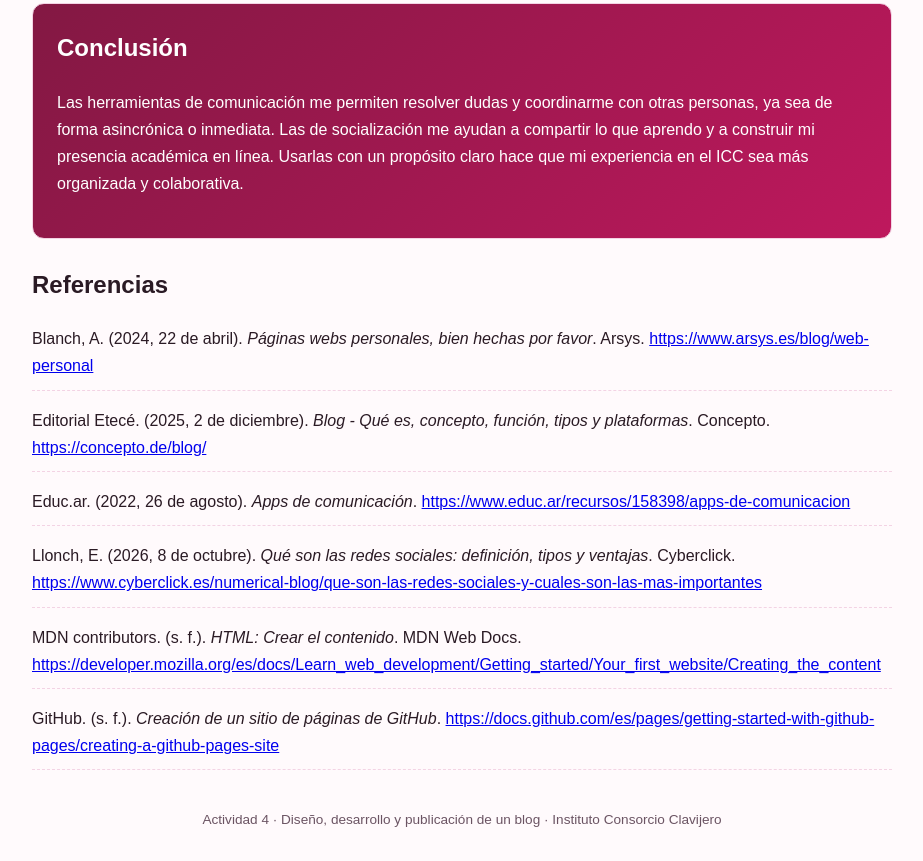
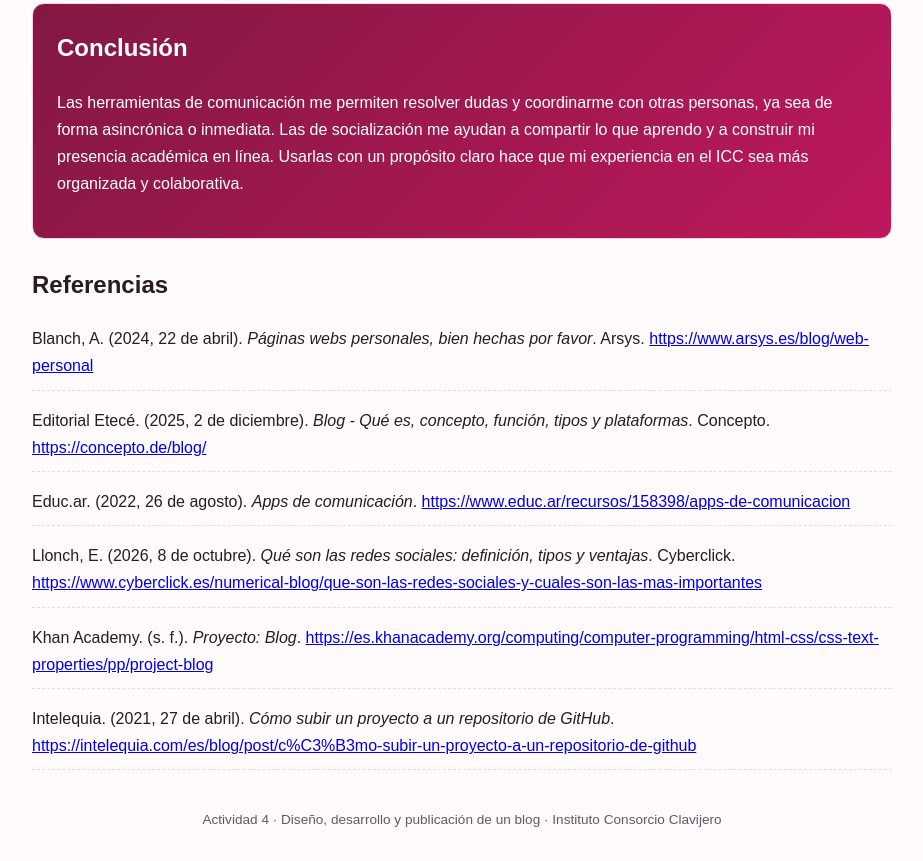
Before and after one commit to kenn-miw/DannaJaretsyL-pwzMonteroICC, a plain HTML site: page index.html in a window 1280 px wide. Shown: the part 2397-3258 px from the top of the page, without its empty margins (178-1101 px from the left). Drawn offline with Linux system fonts and the light colour scheme.

Commit message:
Agregar referencias APA solicitadas

```diff
--- a/index.html
+++ b/index.html
@@ -185,8 +185,8 @@ footer {
   <p>Editorial Etecé. (2025, 2 de diciembre). <em>Blog - Qué es, concepto, función, tipos y plataformas</em>. Concepto. <a href="https://concepto.de/blog/">https://concepto.de/blog/</a></p>
   <p>Educ.ar. (2022, 26 de agosto). <em>Apps de comunicación</em>. <a href="https://www.educ.ar/recursos/158398/apps-de-comunicacion">https://www.educ.ar/recursos/158398/apps-de-comunicacion</a></p>
   <p>Llonch, E. (2026, 8 de octubre). <em>Qué son las redes sociales: definición, tipos y ventajas</em>. Cyberclick. <a href="https://www.cyberclick.es/numerical-blog/que-son-las-redes-sociales-y-cuales-son-las-mas-importantes">https://www.cyberclick.es/numerical-blog/que-son-las-redes-sociales-y-cuales-son-las-mas-importantes</a></p>
-  <p>MDN contributors. (s. f.). <em>HTML: Crear el contenido</em>. MDN Web Docs. <a href="https://developer.mozilla.org/es/docs/Learn_web_development/Getting_started/Your_first_website/Creating_the_content">https://developer.mozilla.org/es/docs/Learn_web_development/Getting_started/Your_first_website/Creating_the_content</a></p>
-  <p>GitHub. (s. f.). <em>Creación de un sitio de páginas de GitHub</em>. <a href="https://docs.github.com/es/pages/getting-started-with-github-pages/creating-a-github-pages-site">https://docs.github.com/es/pages/getting-started-with-github-pages/creating-a-github-pages-site</a></p>
+  <p>Khan Academy. (s. f.). <em>Proyecto: Blog</em>. <a href="https://es.khanacademy.org/computing/computer-programming/html-css/css-text-properties/pp/project-blog">https://es.khanacademy.org/computing/computer-programming/html-css/css-text-properties/pp/project-blog</a></p>
+  <p>Intelequia. (2021, 27 de abril). <em>Cómo subir un proyecto a un repositorio de GitHub</em>. <a href="https://intelequia.com/es/blog/post/c%C3%B3mo-subir-un-proyecto-a-un-repositorio-de-github">https://intelequia.com/es/blog/post/c%C3%B3mo-subir-un-proyecto-a-un-repositorio-de-github</a></p>
 </section>
 
 </main>
```
